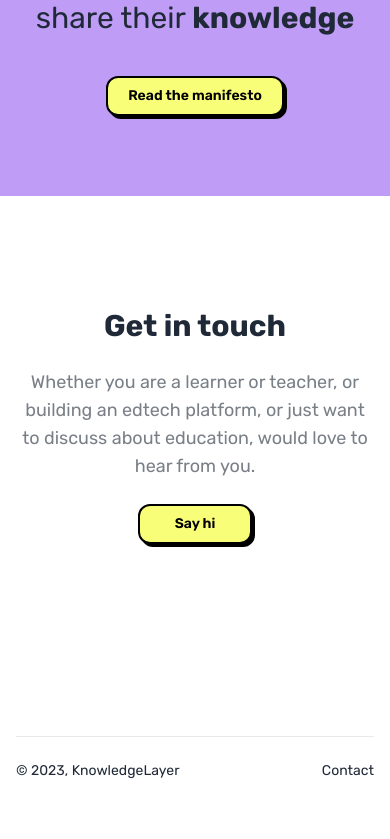
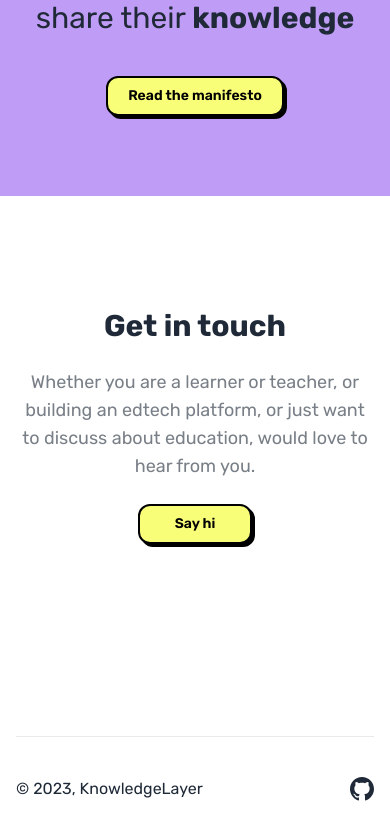
Before and after one commit to mattiapomelli/knowledgelayer-landing, a Next.js app: page / in a window 390 px wide. Shown: the part 2884-3723 px from the top of the page. Before the commit the page ends 3689 px from the top, so only its background shows below. Built offline with nearby package versions, Linux system fonts and the light colour scheme; what tailwindcss-radix would draw is missing.

Commit message:
Add link to github in footer

```diff
--- a/src/components/layout/footer.tsx
+++ b/src/components/layout/footer.tsx
@@ -1,19 +1,24 @@
 import React from "react";
 
 import { Container } from "@components/layout/container";
+import GithubIcon from "@icons/github.svg";
 
 export const Footer = () => {
   return (
     <footer>
       <Container>
-        <div className="flex flex-wrap items-center justify-between gap-4 border-t border-base-content/10 py-6 text-sm">
+        <div className="flex flex-wrap items-center justify-between gap-4 border-t border-base-content/10 py-10">
           <div className="shrink-0 md:flex-1">© 2023, KnowledgeLayer</div>
 
-          {/* <p className="order-1 basis-full text-center md:order-none md:basis-auto">
-            KnowledgeLayer
-          </p> */}
-
-          <div className="flex items-center justify-end md:flex-1">Contact</div>
+          <div className="flex items-center justify-end md:flex-1">
+            <a
+              href="https://github.com/knowledgelayer/knowledgelayer-contracts"
+              target="_blank"
+              rel="noreferrer"
+            >
+              <GithubIcon className="h-6 w-6" />
+            </a>
+          </div>
         </div>
       </Container>
     </footer>
```
Also changed, not shown: src/icons/github.svg (added).
